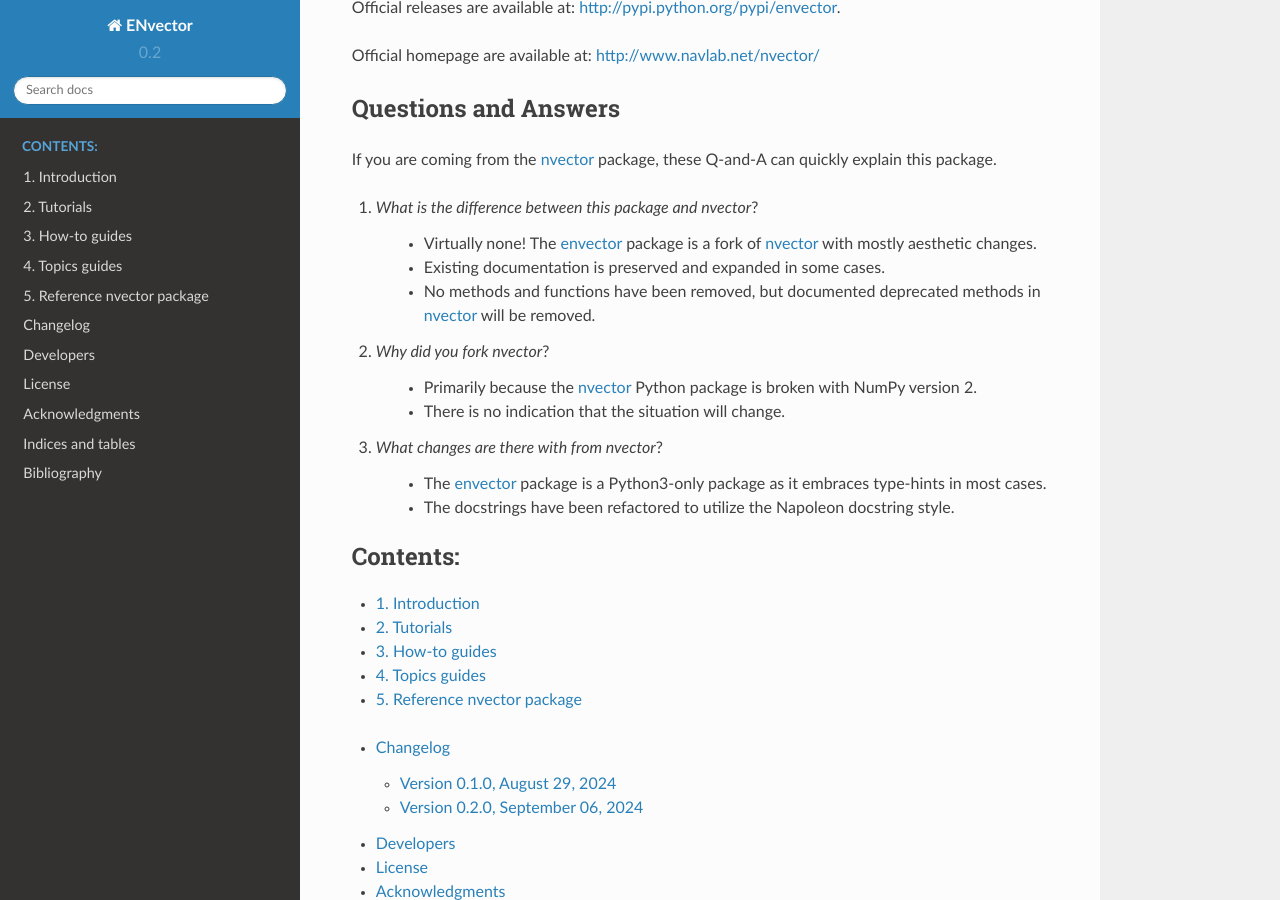
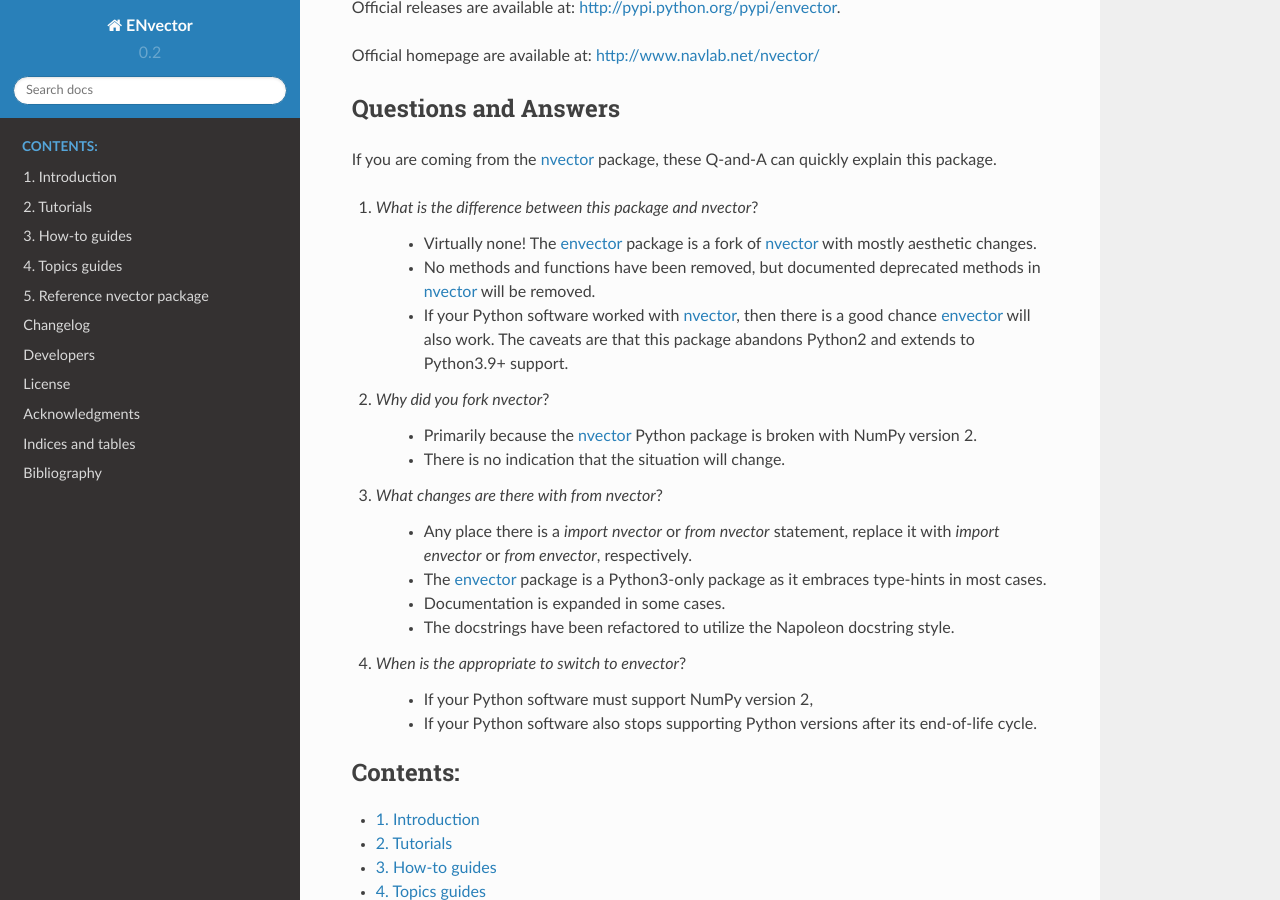
Before and after one commit to mhogan-nwra/envector, a Sphinx documentation site: the page built from docs/index.rst, in a window 1280 px wide and 900 px high, scrolled down 308 px. Built offline with Sphinx 7.4.7 and the Read the Docs theme 2.0.0, drawn with Linux system fonts in a browser that asks for light colours; formulas are drawn with MathJax 3.

Commit message:
Expand Q-and-A

```diff
--- a/docs/index.rst
+++ b/docs/index.rst
@@ -22,8 +22,9 @@
 1. *What is the difference between this package and nvector*?
 
     * Virtually none! The envector_ package is a fork of nvector_ with mostly aesthetic changes.
-    * Existing documentation is preserved and expanded in some cases.
     * No methods and functions have been removed, but documented deprecated methods in nvector_ will be removed.
+    * If your Python software worked with nvector_, then there is a good chance envector_ will also work. The caveats
+      are that this package abandons Python2 and extends to Python3.9+ support.
 
 2. *Why did you fork nvector*?
 
@@ -32,9 +33,16 @@
 
 3. *What changes are there with from nvector*?
 
+    * Any place there is a `import nvector` or `from nvector` statement, replace it with `import envector` or
+      `from envector`, respectively.
     * The envector_ package is a Python3-only package as it embraces type-hints in most cases.
+    * Documentation is expanded in some cases.
     * The docstrings have been refactored to utilize the Napoleon docstring style.
 
+4. *When is the appropriate to switch to envector*?
+
+    * If your Python software must support NumPy version 2,
+    * If your Python software also stops supporting Python versions after its end-of-life cycle.
 
 
 
```
Also changed, not shown: README.rst (+10 -1 lines).
